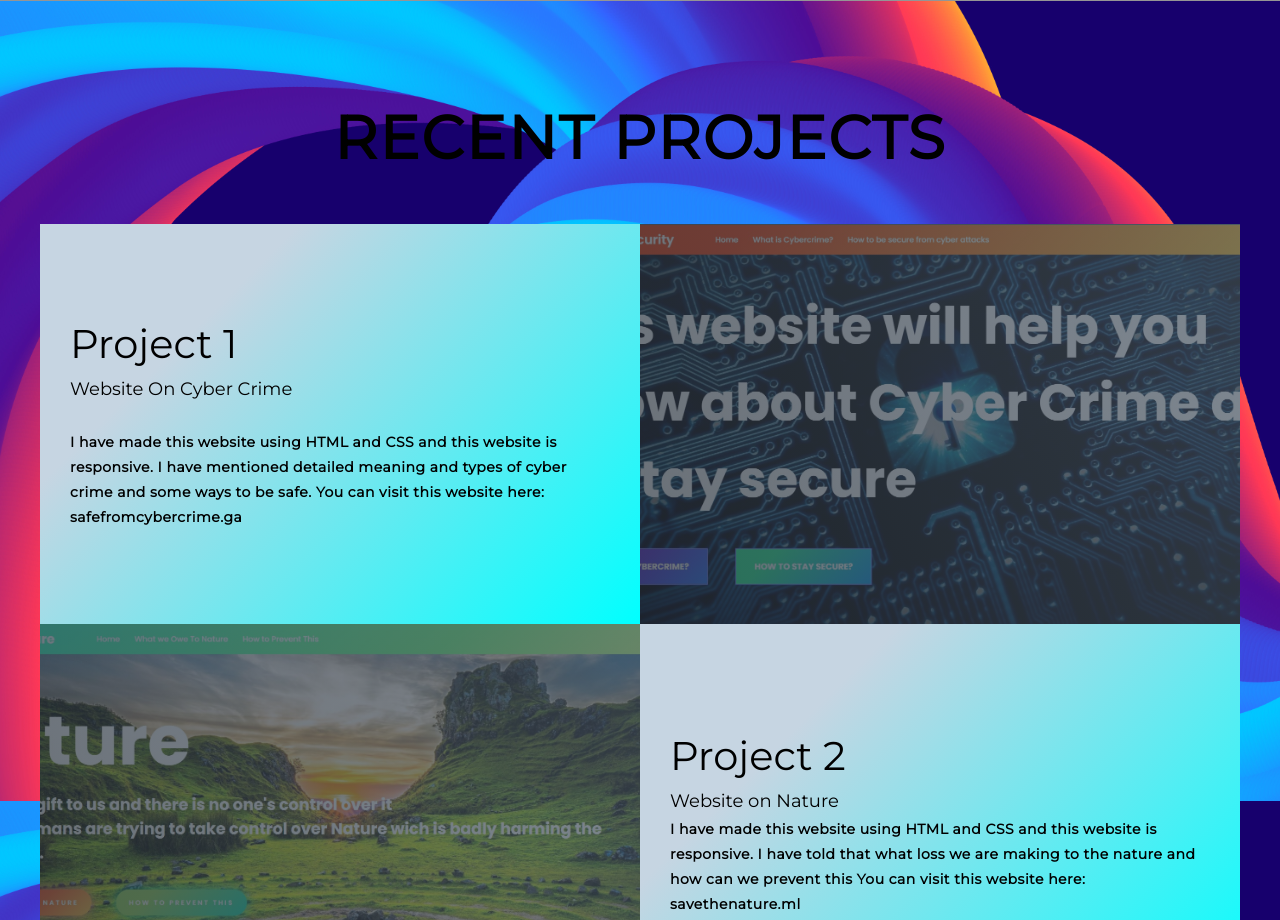
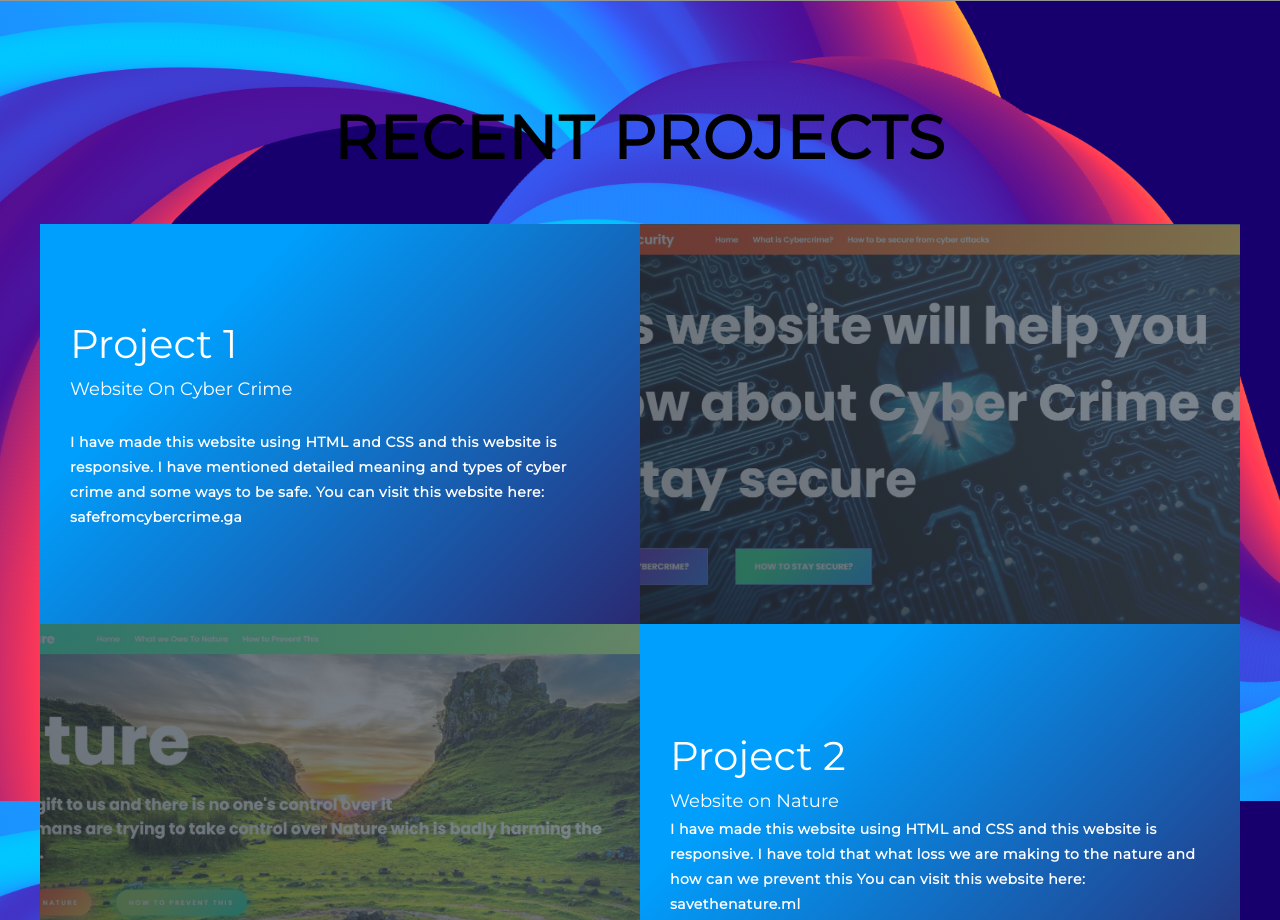
Before and after one commit to AryanRajjj/aryansportifolio.github.io, a plain HTML site: page index.html in a window 1280 px wide. Shown: the part 799-1719 px from the top of the page. Drawn offline with Linux system fonts and the light colour scheme; grey boxes are pictures that could not be loaded.

Commit message:
My Portfolio
My Portfolio

```diff
--- a/style.css
+++ b/style.css
@@ -197,7 +197,7 @@ h1.about-title span{
 	font-size: 4rem;
 	position: relative;
 	color: transparent;
-	animation: text_reveal 0.5s ease forwards;
+	animation: text_reveal 0.9s ease forwards;
 	animation-delay: 1s;
 }
 #hero h1:nth-child(1) {
@@ -279,9 +279,8 @@ h1.about-title span{
 	align-items: flex-start;
 	justify-content: center;
 	flex-direction: column;
-	background-color: #0beef9;
-	background-image: linear-gradient(315deg, cyan 0%, #c6d5e2 74%);
-	color: rgb(0, 0, 0);
+	background-image: linear-gradient(315deg, #2a2a72 0%, #009ffd 74%);
+	color: rgb(255, 255, 255);
 }
 #projects .project-info h1 {
 	font-size: 4rem;
@@ -293,7 +292,7 @@ h1.about-title span{
 	margin-top: 10px;
 }
 #projects .project-info p {
-	color: rgb(0, 0, 0);
+	color: rgb(255, 255, 255);
 }
 #projects .project-img {
 	flex-basis: 50%;
@@ -325,6 +324,7 @@ h1.about-title span{
 	text-align: center;
 	max-width: 1200px;
 	margin: 0 auto;
+	color: white;
 	padding: 100px 20px;
 }
 #about .col-left {
```
Also changed, not shown: index.html (line endings or trailing spaces).
